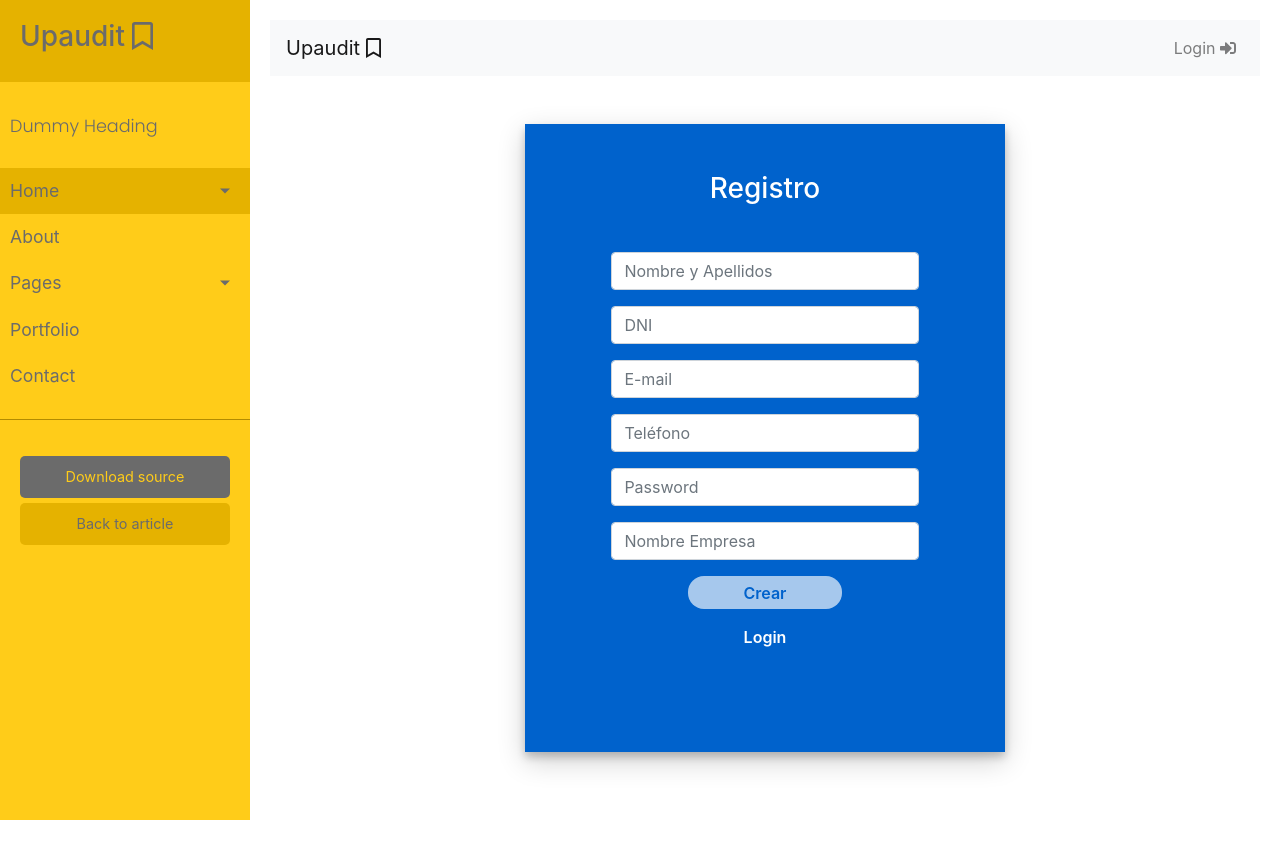
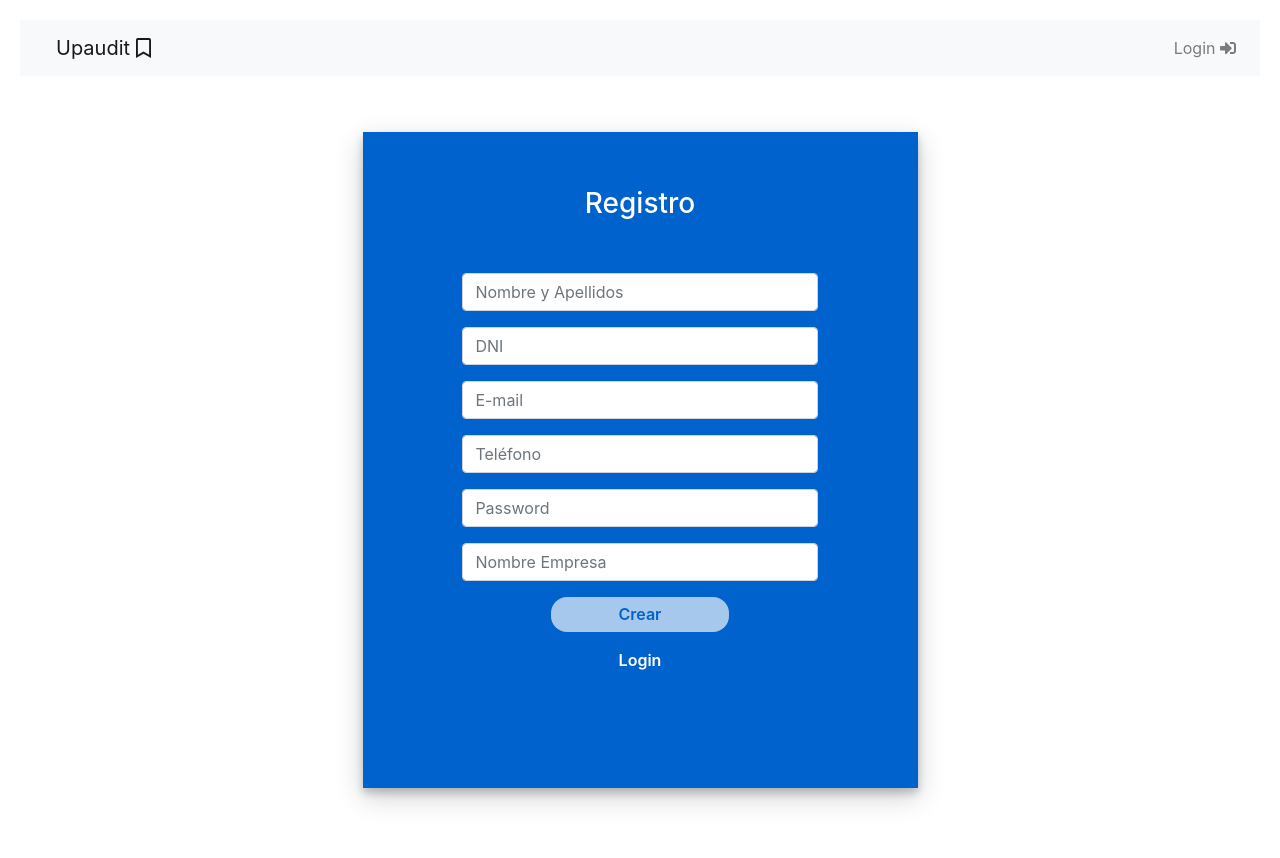
Before and after one commit to lakidain/TFG, an Angular app in the folder auditorias-app/: page /registro in a window 1280 px wide. Shown: the top 858 px of the page. Before the commit the page ends 820 px from the top, so only its background shows below. Built offline with nearby package versions, Linux system fonts and the light colour scheme.

Commit message:
Updated navbar

```diff
--- a/auditorias-app/src/app/app.component.html
+++ b/auditorias-app/src/app/app.component.html
@@ -1,5 +1,5 @@
 <div class="wrapper">
-  <app-navbar class="sidebar"></app-navbar>
+  <app-navbar class="sidebar" *ngIf="authService.isAuthenticated()"></app-navbar>
   <div id="content">
     <app-header></app-header>
 
--- a/auditorias-app/src/app/app.component.ts
+++ b/auditorias-app/src/app/app.component.ts
@@ -1,4 +1,6 @@
 import { Component } from '@angular/core';
+import { AuthService } from './usuario/login/auth.service';
+import { Router } from '@angular/router';
 
 @Component({
   selector: 'app-root',
@@ -10,4 +12,8 @@ export class AppComponent {
 
   curso: string = 'Curso Spring 5 con Angular 8';
   profesor: string = 'Ander';
+
+  constructor(private authService: AuthService, private router: Router) {
+
+  }
 }
--- /dev/null
+++ b/auditorias-app/src/app/header/header.component.css
@@ -0,0 +1,7 @@
+.bg-turbo-yellow {
+  background-color:rgb(	255, 204, 25, 0.5);
+}
+
+.navbar-brand{
+  margin-left: 1em;
+}
--- a/auditorias-app/src/app/header/header.component.html
+++ b/auditorias-app/src/app/header/header.component.html
@@ -1,6 +1,9 @@
 <nav class="navbar navbar-expand-lg navbar-light bg-light">
-  <a class="navbar-brand " *ngIf="!authService.isAuthenticated()" routerLink='/index'>{{title}} <i class="far fa-bookmark"></i></a>
-  <a class="navbar-brand " *ngIf="authService.isAuthenticated()" routerLink='/menu'>{{title}} <i class="far fa-bookmark"></i></a>
+  <button type="button" id="sidebarCollapse" class="btn text-sidebar bg-turbo-yellow" *ngIf="authService.isAuthenticated()">
+    <i class="fas fa-align-left"></i>
+  </button>
+  <a class="navbar-brand" *ngIf="!authService.isAuthenticated()" routerLink='/index'>{{title}} <i class="far fa-bookmark"></i></a>
+  <a class="navbar-brand" *ngIf="authService.isAuthenticated()" routerLink='/menu'>{{title}} <i class="far fa-bookmark"></i></a>
   <button class="navbar-toggler" type="button" data-toggle="collapse" data-target="#navbarSupportedContent" aria-controls="navbarSupportedContent" aria-expanded="false" aria-label="Toggle navigation">
     <span class="navbar-toggler-icon"></span>
   </button>
--- a/auditorias-app/src/app/header/header.component.ts
+++ b/auditorias-app/src/app/header/header.component.ts
@@ -7,6 +7,7 @@ import Swal from 'sweetalert2';
   selector: 'app-header',
   /*template: ` CODIGO ` TAMBIEN podemos gacer templateUrl y le creamos una vista*/
   templateUrl: './header.component.html',
+  styleUrls: ['./header.component.css']
 })
 
 export class HeaderComponent {
--- a/auditorias-app/src/app/index/index.component.css
+++ b/auditorias-app/src/app/index/index.component.css
@@ -48,6 +48,7 @@ h1 {
 .container-bg {
   width: 100%;
   padding: 4em 4em 4em 4em;
+  margin-bottom: 1em;
   background-color: rgba(220, 220, 220, 0.2);
   box-shadow: 0 5px 8px 0 rgba(0, 0, 0, 0.2), 0 9px 26px 0 rgba(0, 0, 0, 0.19);
   opacity: 1;
--- a/auditorias-app/src/app/navbar/navbar.component.ts
+++ b/auditorias-app/src/app/navbar/navbar.component.ts
@@ -1,4 +1,6 @@
 import { Component } from '@angular/core';
+import { AuthService } from '../usuario/login/auth.service';
+import { Router } from '@angular/router';
 
 @Component({
   selector: 'app-navbar',
@@ -7,7 +9,7 @@ import { Component } from '@angular/core';
 })
 
 export class NavbarComponent {
-  constructor() {
+  constructor(private authService: AuthService, private router: Router) {
 
   }
 }
--- a/auditorias-app/src/index.html
+++ b/auditorias-app/src/index.html
@@ -21,6 +21,14 @@
   <script src="https://code.jquery.com/jquery-3.3.1.slim.min.js"></script>
   <script src="https://cdnjs.cloudflare.com/ajax/libs/popper.js/1.14.7/umd/popper.min.js"></script>
   <script src="https://stackpath.bootstrapcdn.com/bootstrap/4.3.1/js/bootstrap.min.js"></script>
+  <script type="text/javascript">
+    $(document).ready(function() {
+      $('#sidebarCollapse').on('click', function() {
+        $('#sidebar').toggleClass('active');
+        $('.sidebar').toggleClass('active');
+      });
+    });
+  </script>
 </body>
 
 </html>
```
